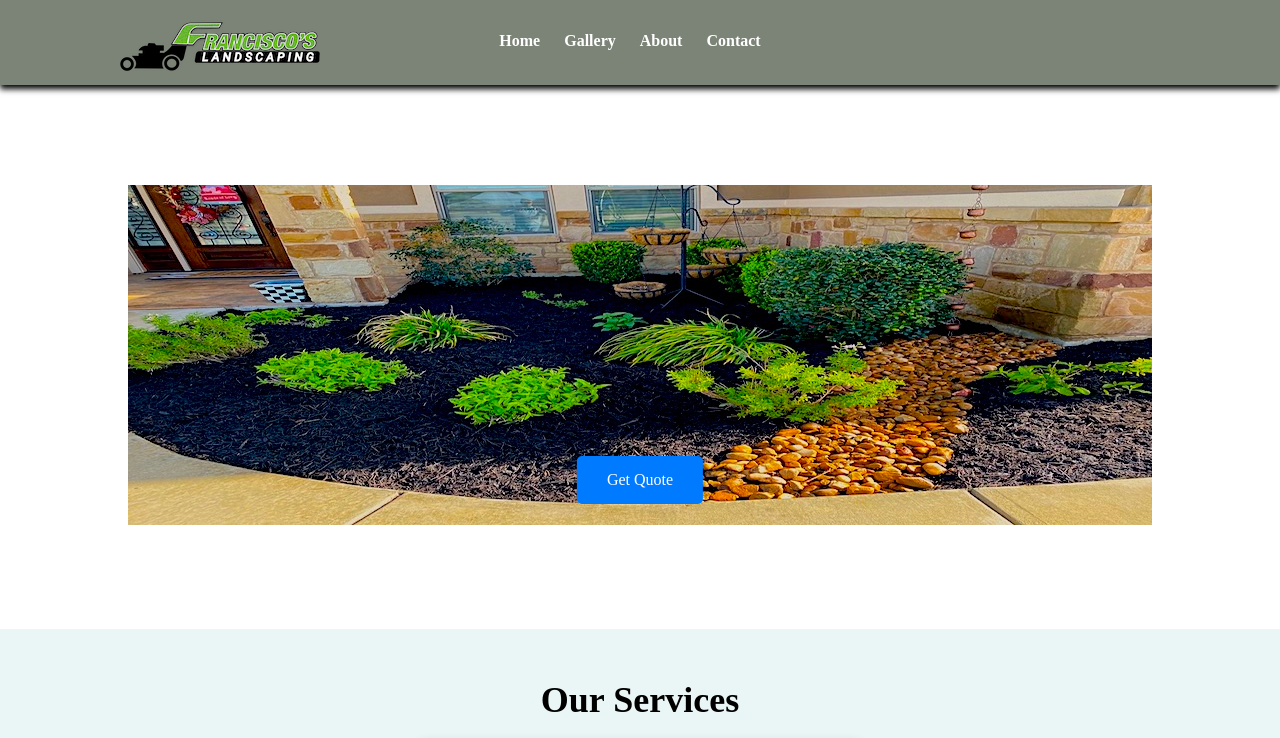
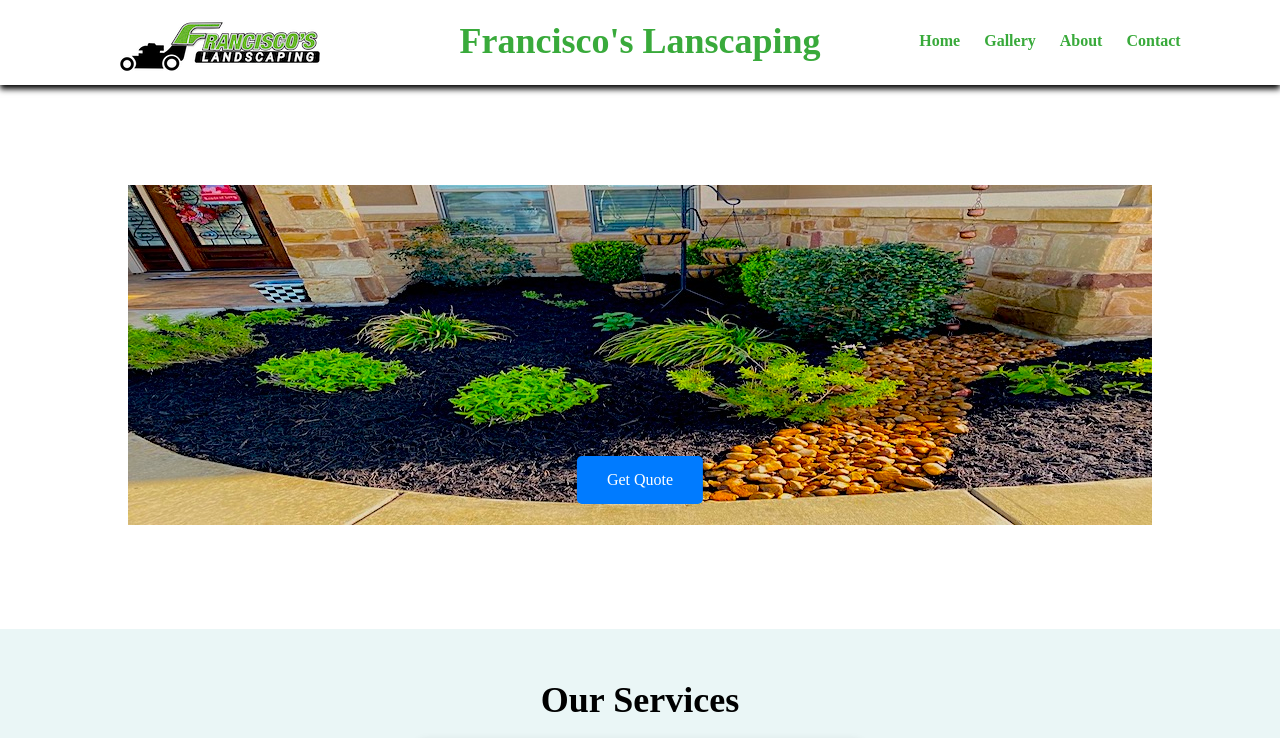
Before and after one commit to erickpati10/franciscos-webpage, a plain HTML site: page index.html in a window 1280 px wide. Shown: the top 738 px of the page. Drawn offline with Linux system fonts and the light colour scheme.

Commit message:
color updates

```diff
--- a/css/large.css
+++ b/css/large.css
@@ -2,14 +2,13 @@
   header {
     display: grid;
     grid-template-columns: 1fr 1fr 1fr;
-    background-color: rgb(124 132 119);
-    color: #fff;
     padding: 10px;
     text-align: center;
     box-shadow: 0px 4px 6px rgba(0, 0, 0, 5);
   }
 
   header h1 {
+    display: block;
     font-size: 36px;
     padding: 10px;
   }
@@ -23,10 +22,6 @@
   /* Navigation menu */
   .nav-menu {
     display: block;
-  }
-
-  .nav-menu ul {
-    list-style-type: none;
   }
 
   .nav-menu li {
--- a/css/style.css
+++ b/css/style.css
@@ -8,8 +8,8 @@
 header {
   display: grid;
   grid-template-columns: 1fr 1fr;
-  background-color: rgb(124 132 119);
-  color: #fff;
+  /* background-color: rgb(124 132 119); */
+  color: #39aa3b;
   padding: 10px;
   text-align: center;
   box-shadow: 0px 4px 6px rgba(0, 0, 0, 5);
@@ -26,7 +26,7 @@ header h1 {
 .bar {
   width: 25px;
   height: 3px;
-  background-color: #fff;
+  background-color: #39aa3b;
   margin: 4px 0;
   transition: 0.4s;
 }
@@ -50,7 +50,7 @@ nav li {
 }
 
 nav a {
-  color: #fff;
+  color: #39aa3b;
   text-decoration: none;
   font-weight: bold;
 }
```
